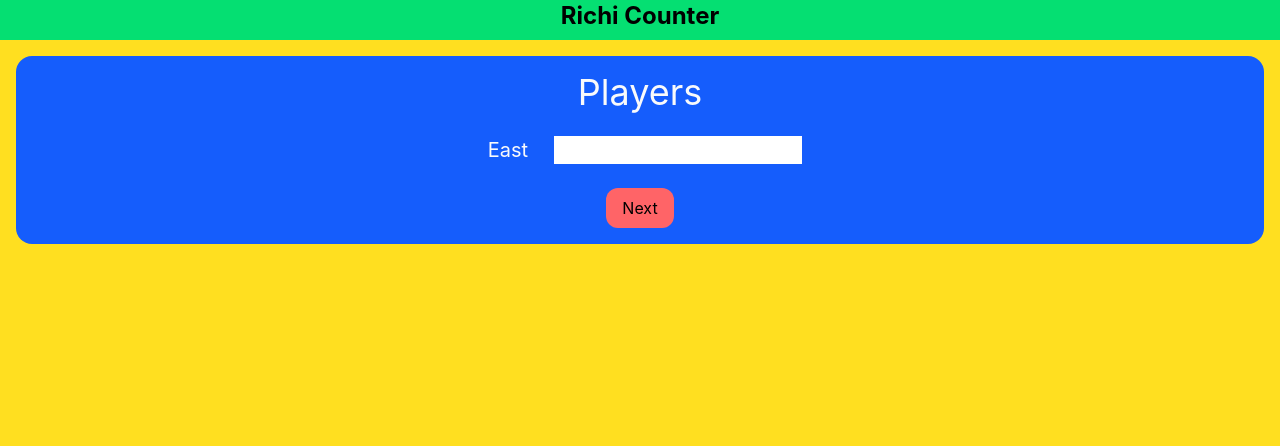
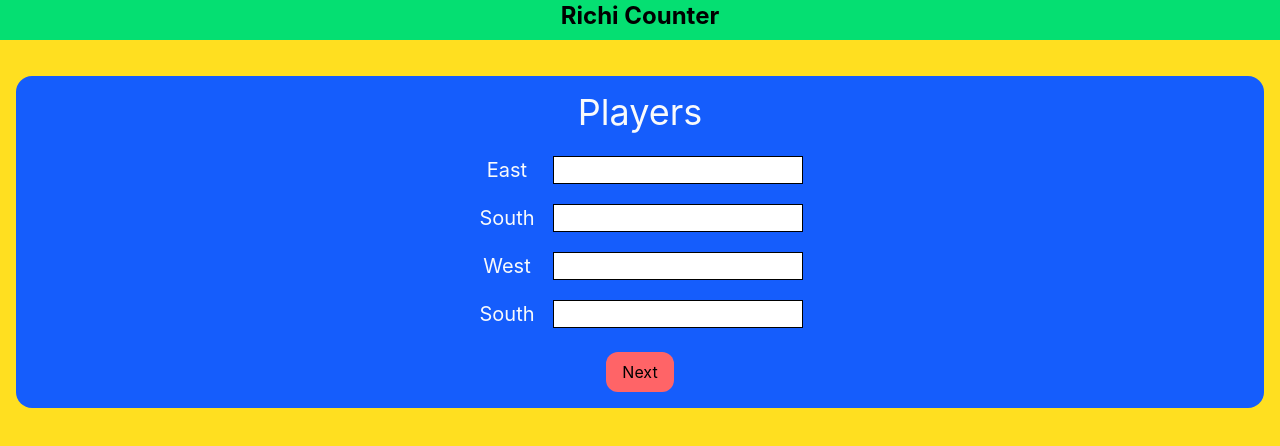
Before and after one commit to Qkari17/RichiCounter, a React (Vite) app: page /hanform in a window 1280 px wide. Shown: the top 446 px of the page. Built offline with nearby package versions, Linux system fonts and the light colour scheme.

Commit message:
Form added

```diff
--- /dev/null
+++ b/src/Components/FormContext.tsx
@@ -0,0 +1,36 @@
+import { createContext, useState, useEffect } from "react";
+
+export const FormContext = createContext();
+
+export const FormProvider = ({ children }) => {
+   const [items, setItems] = useState(() => {
+    const saved = localStorage.getItem("formData");
+    if (saved) {
+      return JSON.parse(saved);
+    }
+    return [
+      { direction: "East", name: "", points: 0, chombo: 0 },
+      { direction: "South", name: "", points: 0, chombo: 0 },
+      { direction: "West", name: "", points: 0, chombo: 0 },
+      { direction: "North", name: "", points: 0, chombo: 0 },
+      0,
+    ];
+  });
+
+  useEffect(() => {
+    localStorage.setItem("formData", JSON.stringify(items));
+  }, [items]);
+
+  const updateItem = (index, newValue) => {
+    setItems((prev) => {
+      const updated = [...prev];
+      updated[index] = newValue;
+    });
+  };
+
+  return (
+    <FormContext.Provider value={{ items, updateItem }}>
+      {children}
+    </FormContext.Provider>
+  );
+};
--- a/src/Pages/HanForm.tsx
+++ b/src/Pages/HanForm.tsx
@@ -1,19 +1,66 @@
+import { useState } from "react";
 import { Button } from "../ui/Button/Button";
 import { Input } from "../ui/Button/Input";
 
+const initialPlayers = [
+  {
+    name: "",
+    wind: "East",
+    points: 0,
+    chombo: 0,
+  },
+  {
+    name: "",
+    wind: "South",
+    points: 0,
+    chombo: 0,
+  },
+  {
+    name: "",
+    wind: "West",
+    points: 0,
+    chombo: 0,
+  },
+  {
+    name: "",
+    wind: "South",
+    points: 0,
+    chombo: 0,
+  },
+];
+
 export const HanForm = () => {
+  const [playerList, setPlayerList] = useState(initialPlayers);
+  const handlePlayerName = (e, index) => {
+    const updatedPlayers = [...playerList];
+    updatedPlayers[index].name = e.target.value;
+    setPlayerList(updatedPlayers);
+  };
   return (
-    <div className="bg-yellow-300 flex-col flex h-screen w-screen ">
+    <div className="bg-yellow-300 flex-col flex h-screen w-screen gap-5">
       <header className="h-10 bg-green-400 flex justify-center">
         <h1 className="font-bold text-2xl ">Richi Counter</h1>
       </header>
       <main className="p-4">
         <section className="flex flex-col p-4 bg-blue-600 rounded-2xl items-center gap-6">
           <h1 className="text-gray-50 text-4xl">Players</h1>
-          <form className="flex flex-col gap- items-center gap-5">
-        <Input label={"East"} id={"east"}/>
-                  </form>
-          <Button className={"bg-red-400"} label="Next" type="submit"  />
+          <form className="flex flex-col items-center gap-5">
+            {playerList.map((player, index) => (
+              <Input
+                key={player.wind}
+                label={player.wind}
+                id={player.wind}
+                value={player.name}
+                onChange={(e) => handlePlayerName(e, index)}
+              />
+            ))}
+          </form>
+          <Button
+            className={"bg-red-400"}
+            label="Next"
+            type="submit"
+            omClick={console.log(playerList)}
+          />
         </section>
       </main>
     </div>
--- a/src/ui/Button/Input.tsx
+++ b/src/ui/Button/Input.tsx
@@ -1,10 +1,10 @@
-export const Input = ({ label, id, ...rest}) => {
+export const Input = ({ label, id, value,...rest}) => {
   return (
     <div className="flex gap-4">
       <label htmlFor={id} className="text-gray-50 text-xl w-15 text-center">
         {label}
       </label>
-      <input id={id} className="bg-white" {...rest}></input>
+      <input id={id} className="bg-white border" value={value} {...rest}></input>
     </div>
   );
 };
```
